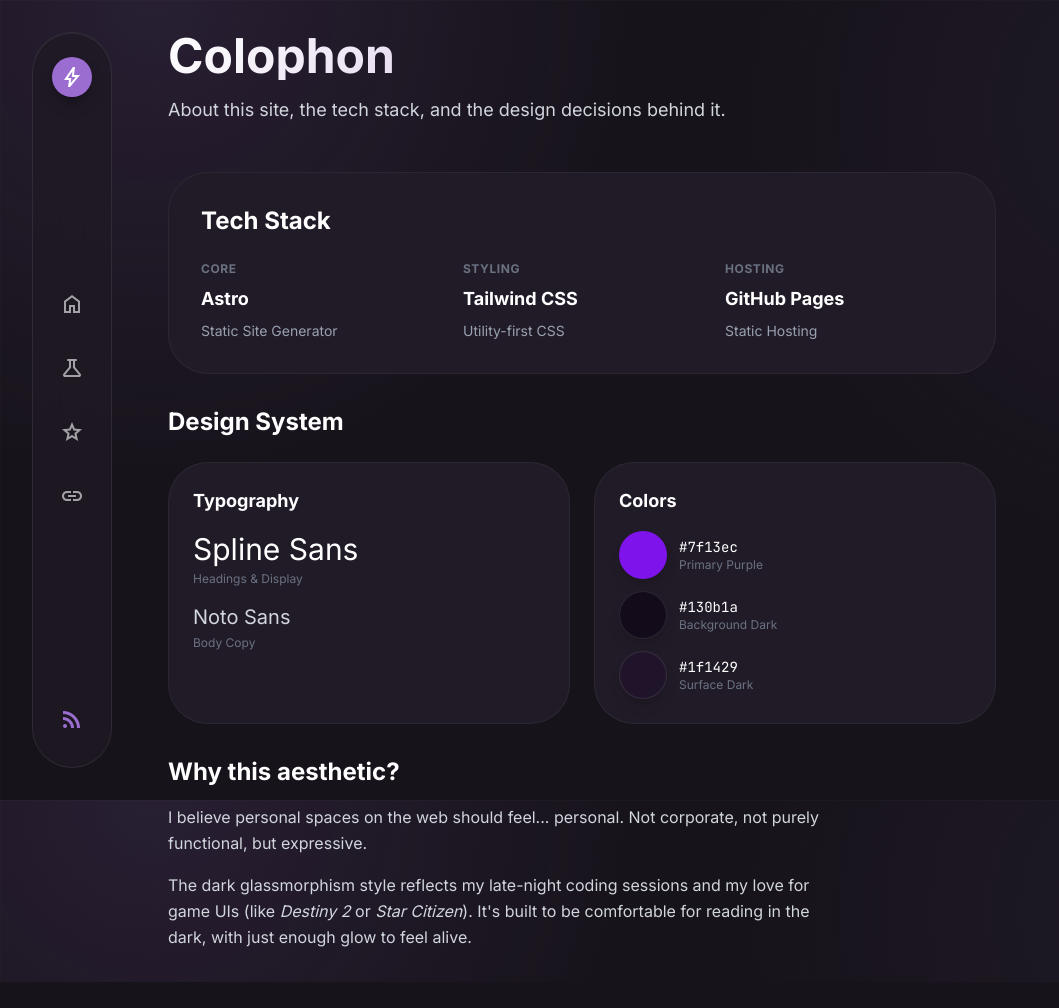
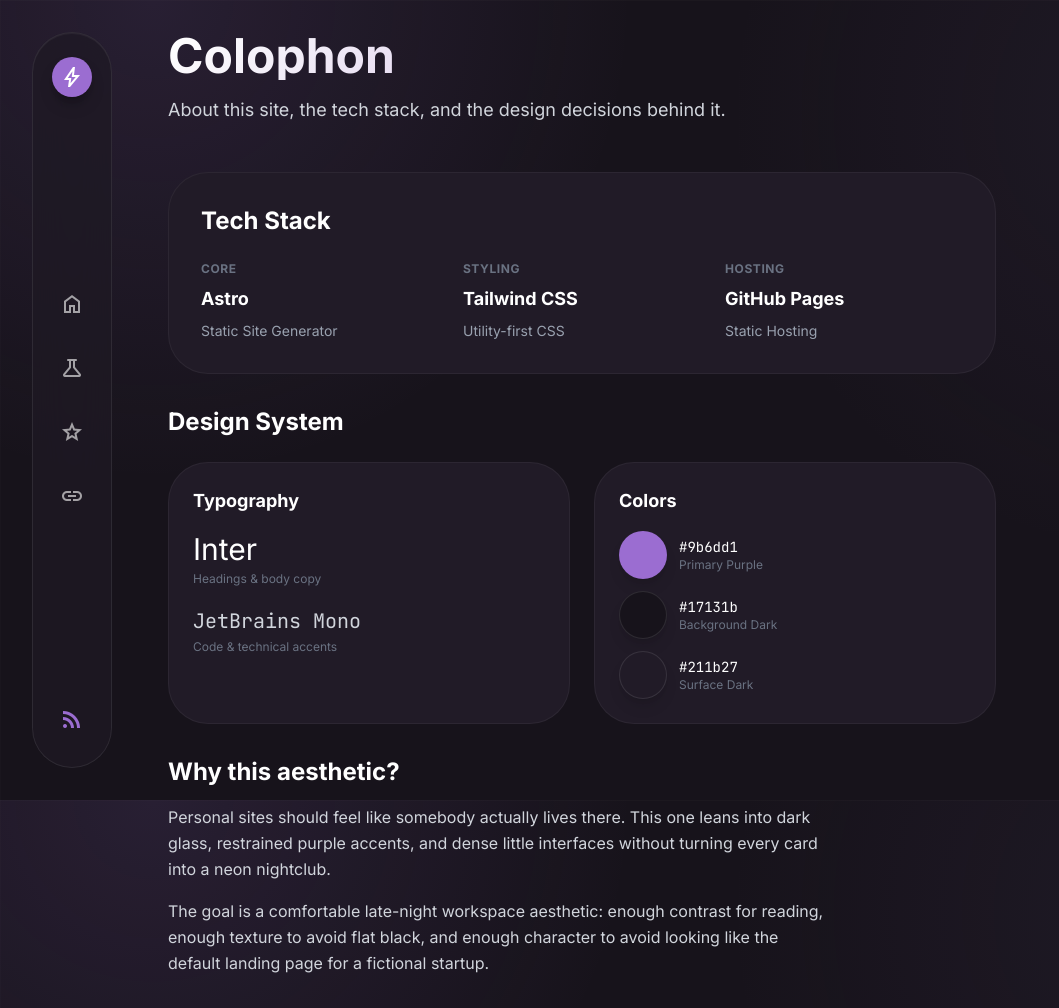
Before and after one commit to tajemniktv/tajemniktv.github.io, an Astro site: page /colophon in a window 1280 px wide. Shown: the whole page, without its empty margins (0-1059 px from the left). Before the commit the page ends 982 px from the top, so only its background shows below. Built offline with nearby package versions, Linux system fonts and the light colour scheme; Astro itself is replaced by a stand-in of ours.

Commit message:
ui: sync colophon with refreshed design system

```diff
--- a/src/pages/colophon.astro
+++ b/src/pages/colophon.astro
@@ -28,10 +28,7 @@
 					<h2 class="text-2xl font-bold text-white mb-6">Tech Stack</h2>
 					<div class="grid grid-cols-1 sm:grid-cols-3 gap-6">
 						<div class="flex flex-col gap-2">
-							<span
-								class="text-xs font-bold uppercase tracking-wider text-gray-500"
-								>Core</span
-							>
+							<span class="text-xs font-bold uppercase tracking-wider text-gray-500">Core</span>
 							<a
 								href="https://astro.build"
 								target="_blank"
@@ -42,10 +39,7 @@
 							<span class="text-sm text-gray-400">Static Site Generator</span>
 						</div>
 						<div class="flex flex-col gap-2">
-							<span
-								class="text-xs font-bold uppercase tracking-wider text-gray-500"
-								>Styling</span
-							>
+							<span class="text-xs font-bold uppercase tracking-wider text-gray-500">Styling</span>
 							<a
 								href="https://tailwindcss.com"
 								target="_blank"
@@ -56,10 +50,7 @@
 							<span class="text-sm text-gray-400">Utility-first CSS</span>
 						</div>
 						<div class="flex flex-col gap-2">
-							<span
-								class="text-xs font-bold uppercase tracking-wider text-gray-500"
-								>Hosting</span
-							>
+							<span class="text-xs font-bold uppercase tracking-wider text-gray-500">Hosting</span>
 							<a
 								href="https://pages.github.com"
 								target="_blank"
@@ -77,16 +68,14 @@
 					<div class="grid grid-cols-1 md:grid-cols-2 gap-6">
 						<GlassCard class="p-6">
 							<h3 class="text-lg font-bold text-white mb-4">Typography</h3>
-							<div class="flex flex-col gap-4">
+							<div class="flex flex-col gap-5">
 								<div>
-									<p class="font-display text-3xl text-white mb-1">
-										Spline Sans
-									</p>
-									<p class="text-xs text-gray-500">Headings & Display</p>
+									<p class="font-display text-3xl text-white mb-1">Inter</p>
+									<p class="text-xs text-gray-500">Headings & body copy</p>
 								</div>
 								<div>
-									<p class="font-body text-xl text-gray-300 mb-1">Noto Sans</p>
-									<p class="text-xs text-gray-500">Body Copy</p>
+									<p class="font-mono text-xl text-gray-300 mb-1">JetBrains Mono</p>
+									<p class="text-xs text-gray-500">Code & technical accents</p>
 								</div>
 							</div>
 						</GlassCard>
@@ -95,30 +84,23 @@
 							<h3 class="text-lg font-bold text-white mb-4">Colors</h3>
 							<div class="flex flex-col gap-3">
 								<div class="flex items-center gap-3">
-									<div class="w-12 h-12 rounded-lg shadow-lg bg-[#7f13ec]">
-									</div>
+									<div class="w-12 h-12 rounded-lg shadow-lg bg-[#9b6dd1]"></div>
 									<div>
-										<p class="text-white font-mono text-sm">#7f13ec</p>
+										<p class="text-white font-mono text-sm">#9b6dd1</p>
 										<p class="text-xs text-gray-500">Primary Purple</p>
 									</div>
 								</div>
 								<div class="flex items-center gap-3">
-									<div
-										class="w-12 h-12 rounded-lg shadow-lg bg-[#130b1a] border border-white/10"
-									>
-									</div>
+									<div class="w-12 h-12 rounded-lg shadow-lg bg-[#17131b] border border-white/10"></div>
 									<div>
-										<p class="text-white font-mono text-sm">#130b1a</p>
+										<p class="text-white font-mono text-sm">#17131b</p>
 										<p class="text-xs text-gray-500">Background Dark</p>
 									</div>
 								</div>
 								<div class="flex items-center gap-3">
-									<div
-										class="w-12 h-12 rounded-lg shadow-lg bg-[#1f1429] border border-white/10"
-									>
-									</div>
+									<div class="w-12 h-12 rounded-lg shadow-lg bg-[#211b27] border border-white/10"></div>
 									<div>
-										<p class="text-white font-mono text-sm">#1f1429</p>
+										<p class="text-white font-mono text-sm">#211b27</p>
 										<p class="text-xs text-gray-500">Surface Dark</p>
 									</div>
 								</div>
@@ -128,19 +110,16 @@
 				</section>
 
 				<section class="max-w-prose">
-					<h2 class="text-2xl font-bold text-white mb-4">
-						Why this aesthetic?
-					</h2>
+					<h2 class="text-2xl font-bold text-white mb-4">Why this aesthetic?</h2>
 					<p class="text-gray-300 leading-relaxed mb-4">
-						I believe personal spaces on the web should feel... personal. Not
-						corporate, not purely functional, but expressive.
+						Personal sites should feel like somebody actually lives there. This one
+						leans into dark glass, restrained purple accents, and dense little
+						interfaces without turning every card into a neon nightclub.
 					</p>
 					<p class="text-gray-300 leading-relaxed">
-						The dark glassmorphism style reflects my late-night coding sessions
-						and my love for game UIs (like <em>Destiny 2</em> or <em
-							>Star Citizen</em
-						>). It's built to be comfortable for reading in the dark, with just
-						enough glow to feel alive.
+						The goal is a comfortable late-night workspace aesthetic: enough contrast
+						for reading, enough texture to avoid flat black, and enough character to
+						avoid looking like the default landing page for a fictional startup.
 					</p>
 				</section>
 			</div>
```
